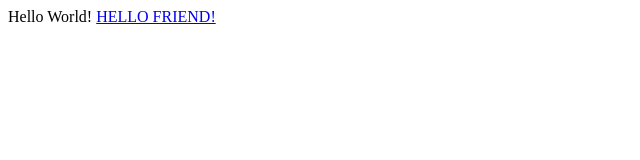
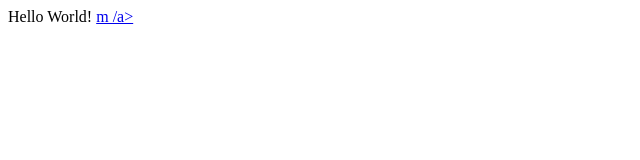
Before and after one commit to alxZ930/alxZ930.github.io, a plain HTML site: page index.html in a window 1280 px wide. Shown: the whole page, without its empty margins (0-640 px from the left). Drawn offline with Linux system fonts and the light colour scheme.

Commit message:
Update index.html

```diff
--- a/index.html
+++ b/index.html
@@ -7,6 +7,6 @@
 </head>
 <body>
   Hello World!
-<a href="http://ya.ru">  HELLO FRIEND! </a>
+<a href="https://steamcommunity.com/id/0alexzed0">m /a>
   </body>
 </html>
```
